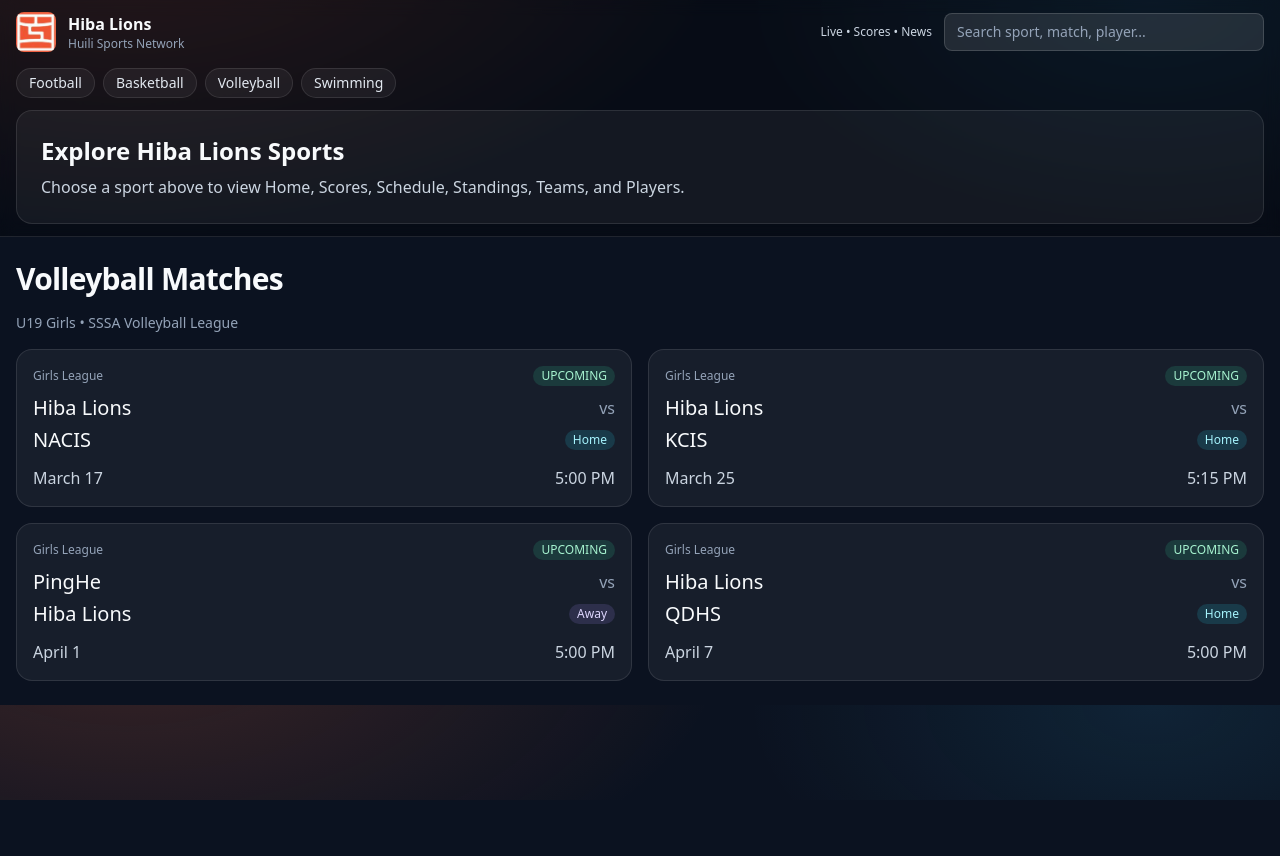
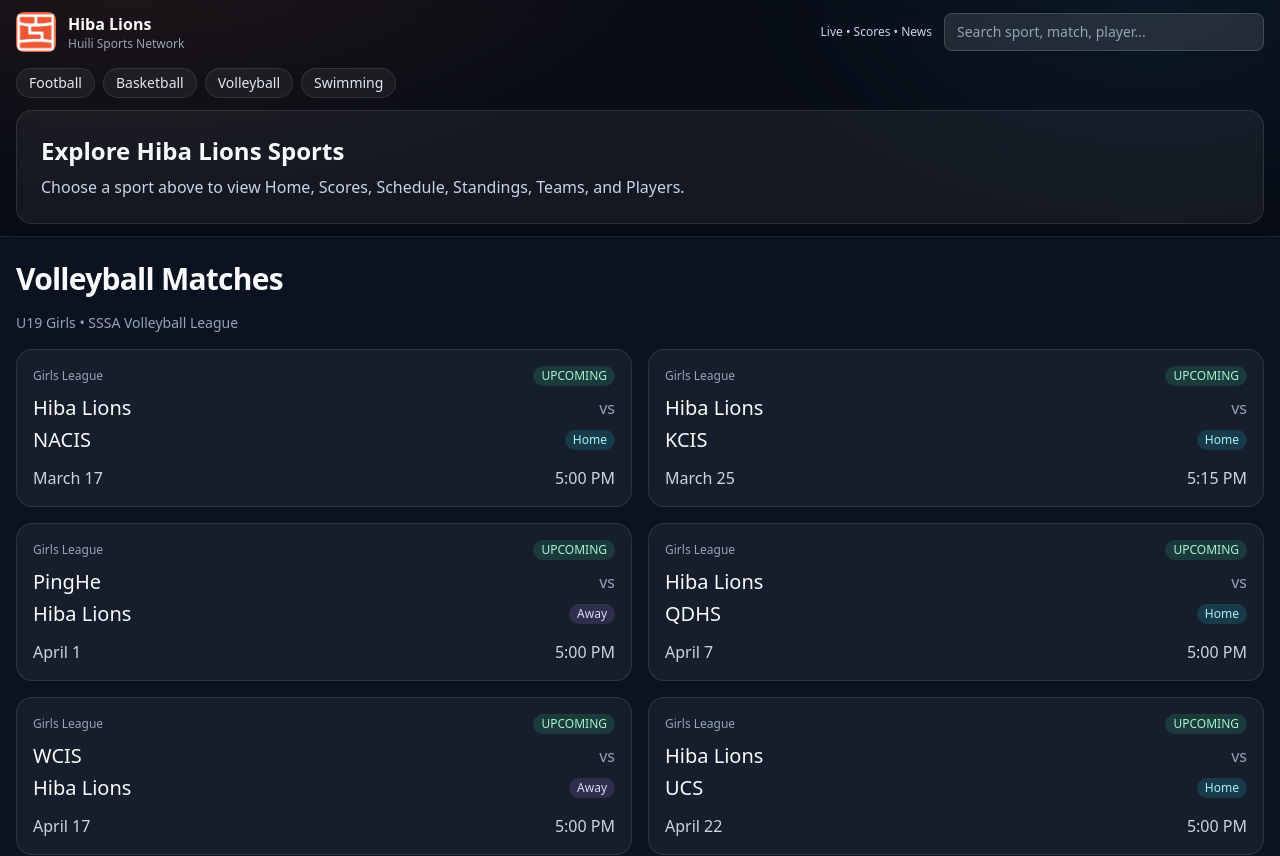
Before and after one commit to michaelfang1234/MichaelF, a Next.js app: page /matches in a window 1280 px wide. Shown: the top 856 px of the page. Before the commit the page ends 800 px from the top, so only its background shows below. Built offline with nearby package versions, Linux system fonts and the light colour scheme.

Commit message:
Fix player exact search and restore full 7 volleyball matches from shared data source

```diff
--- a/src/app/layout.tsx
+++ b/src/app/layout.tsx
@@ -16,7 +16,7 @@ export default function RootLayout({ children }: { children: React.ReactNode })
         <div className="border-b border-white/10 bg-black/30 backdrop-blur">
           <div className="mx-auto max-w-7xl px-4 py-3">
             <div className="flex items-center justify-between gap-3">
-              <Link href="/?reset=1" className="flex items-center gap-3">
+              <Link href="/#reset" className="flex items-center gap-3">
                 <Image src="/logo.png" alt="Hiba Lions" width={40} height={40} className="rounded-lg" priority />
                 <div>
                   <div className="font-semibold">Hiba Lions</div>
--- a/src/app/matches/page.tsx
+++ b/src/app/matches/page.tsx
@@ -1,18 +1,13 @@
+import { volleyballMatches } from "@/data/matches";
+
 export default function MatchesPage() {
-  const matches = [
-    { league: "Girls League", home: "Hiba Lions", away: "NACIS", date: "March 17", time: "5:00 PM", venue: "Home", status: "UPCOMING" },
-    { league: "Girls League", home: "Hiba Lions", away: "KCIS", date: "March 25", time: "5:15 PM", venue: "Home", status: "UPCOMING" },
-    { league: "Girls League", home: "PingHe", away: "Hiba Lions", date: "April 1", time: "5:00 PM", venue: "Away", status: "UPCOMING" },
-    { league: "Girls League", home: "Hiba Lions", away: "QDHS", date: "April 7", time: "5:00 PM", venue: "Home", status: "UPCOMING" },
-  ];
-
   return (
     <main className="space-y-4">
       <h1 className="text-3xl font-semibold tracking-tight">Volleyball Matches</h1>
       <p className="text-slate-400 text-sm">U19 Girls • SSSA Volleyball League</p>
 
       <div className="grid gap-4 md:grid-cols-2">
-        {matches.map((m, i) => (
+        {volleyballMatches.map((m, i) => (
           <article key={i} className="rounded-2xl border border-white/10 bg-white/5 p-4 transition hover:bg-white/10">
             <div className="mb-2 flex items-center justify-between text-xs text-slate-400">
               <span>{m.league}</span>
--- a/src/app/players/page.tsx
+++ b/src/app/players/page.tsx
@@ -7,17 +7,16 @@ type P = {
   key: string;
   name: string;
   sport: "Basketball" | "Volleyball";
-  team: string;
   division: string;
   height: number;
   weight: number;
 };
 
 const players: P[] = [
-  { key: "michael", name: "Michael Fang", sport: "Basketball", team: "Hiba Lions", division: "U19 Boys Basketball Team", height: 185, weight: 69 },
-  { key: "andy", name: "Andy Gu", sport: "Basketball", team: "Hiba Lions", division: "U19 Boys Basketball Team", height: 188, weight: 75 },
-  { key: "ariel", name: "Ariel Pan", sport: "Volleyball", team: "Hiba Lions", division: "U19 Girls Volleyball Team", height: 171, weight: 53 },
-  { key: "michelle", name: "Michelle Xu", sport: "Volleyball", team: "Hiba Lions", division: "U19 Girls Volleyball Team", height: 170, weight: 58 },
+  { key: "michael", name: "Michael Fang", sport: "Basketball", division: "U19 Boys Basketball Team", height: 185, weight: 69 },
+  { key: "andy", name: "Andy Gu", sport: "Basketball", division: "U19 Boys Basketball Team", height: 188, weight: 75 },
+  { key: "ariel", name: "Ariel Pan", sport: "Volleyball", division: "U19 Girls Volleyball Team", height: 171, weight: 53 },
+  { key: "michelle", name: "Michelle Xu", sport: "Volleyball", division: "U19 Girls Volleyball Team", height: 170, weight: 58 },
 ];
 
 export default function PlayersPage() {
@@ -26,9 +25,15 @@ export default function PlayersPage() {
 
   const result = useMemo(() => {
     if (!q) return players;
-    const exact = players.find(p => p.key === q);
+    // 只要匹配 key 或完整姓名，就只返回一个
+    const exact =
+      players.find((p) => p.key === q) ||
+      players.find((p) => p.name.toLowerCase() === q);
     if (exact) return [exact];
-    return players.filter(p => `${p.name} ${p.key}`.toLowerCase().includes(q));
+
+    // 否则再做 contains，但最多返回第一条，避免“全出来”
+    const fuzzy = players.find((p) => `${p.key} ${p.name}`.toLowerCase().includes(q));
+    return fuzzy ? [fuzzy] : [];
   }, [q]);
 
   return (
--- a/src/components/sports-bar.tsx
+++ b/src/components/sports-bar.tsx
@@ -1,7 +1,6 @@
 "use client";
 
 import { useEffect, useMemo, useState } from "react";
-import { useSearchParams } from "next/navigation";
 import clsx from "clsx";
 import Link from "next/link";
 
@@ -25,16 +24,20 @@ const volleyballSchedule = [
 ];
 
 export default function SportsBar() {
-  const sp = useSearchParams();
   const [activeSport, setActiveSport] = useState<SportKey | null>(null);
   const [activeSection, setActiveSection] = useState<SectionKey>("Home");
 
   useEffect(() => {
-    if (sp.get("reset") === "1") {
-      setActiveSport(null);
-      setActiveSection("Home");
-    }
-  }, [sp]);
+    const resetIfNeeded = () => {
+      if (typeof window !== "undefined" && window.location.hash === "#reset") {
+        setActiveSport(null);
+        setActiveSection("Home");
+      }
+    };
+    resetIfNeeded();
+    window.addEventListener("hashchange", resetIfNeeded);
+    return () => window.removeEventListener("hashchange", resetIfNeeded);
+  }, []);
 
   const league = useMemo(() => (activeSport ? leagueBySport[activeSport] : ""), [activeSport]);
 
--- /dev/null
+++ b/src/data/matches.ts
@@ -0,0 +1,9 @@
+export const volleyballMatches = [
+  { home: "Hiba Lions", away: "NACIS", date: "March 17", time: "5:00 PM", venue: "Home", status: "UPCOMING", league: "Girls League" },
+  { home: "Hiba Lions", away: "KCIS", date: "March 25", time: "5:15 PM", venue: "Home", status: "UPCOMING", league: "Girls League" },
+  { home: "PingHe", away: "Hiba Lions", date: "April 1", time: "5:00 PM", venue: "Away", status: "UPCOMING", league: "Girls League" },
+  { home: "Hiba Lions", away: "QDHS", date: "April 7", time: "5:00 PM", venue: "Home", status: "UPCOMING", league: "Girls League" },
+  { home: "WCIS", away: "Hiba Lions", date: "April 17", time: "5:00 PM", venue: "Away", status: "UPCOMING", league: "Girls League" },
+  { home: "Hiba Lions", away: "UCS", date: "April 22", time: "5:00 PM", venue: "Home", status: "UPCOMING", league: "Girls League" },
+  { home: "SUIS QP*", away: "Hiba Lions", date: "April 28", time: "5:00 PM", venue: "Away", status: "UPCOMING", league: "Girls League" },
+];
```
